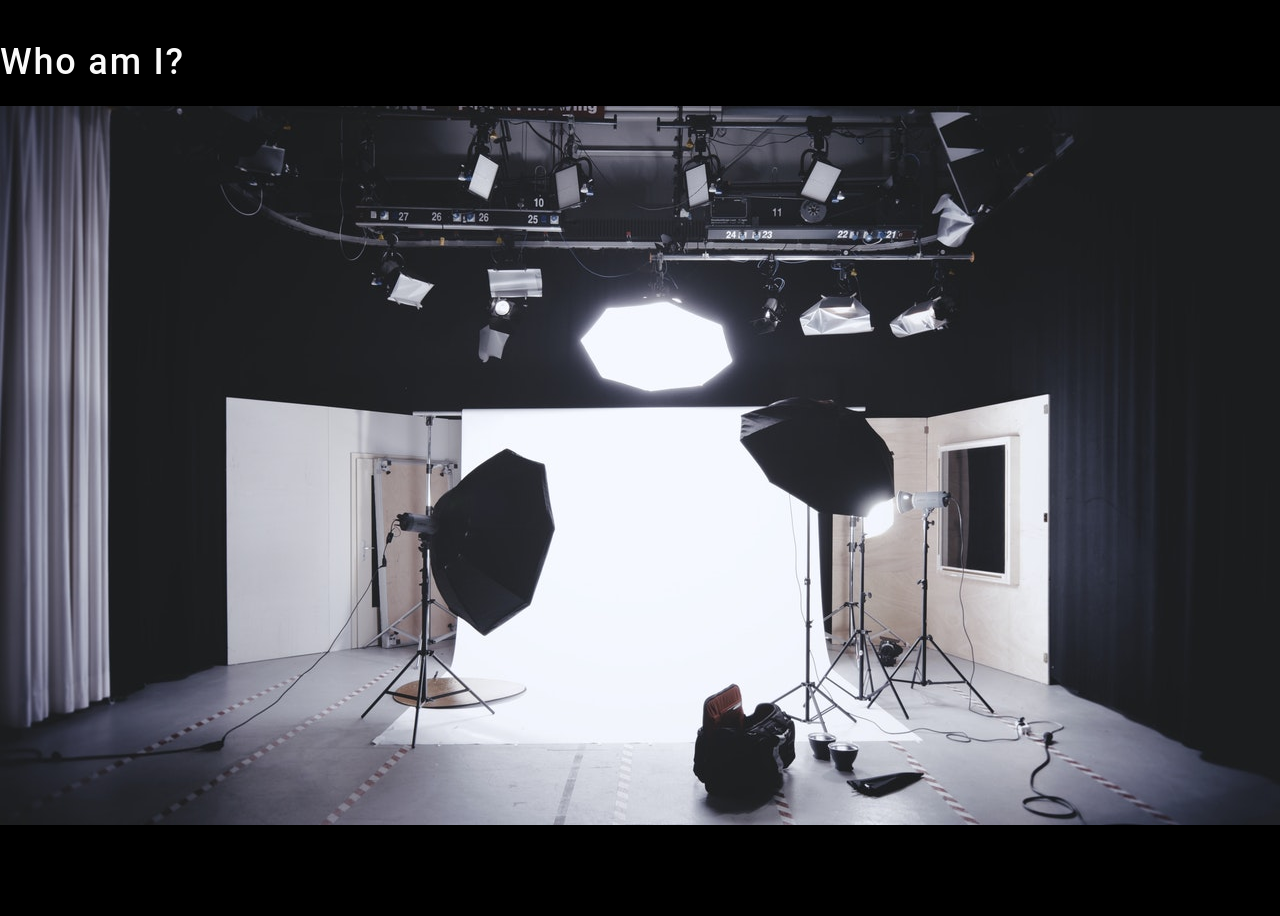
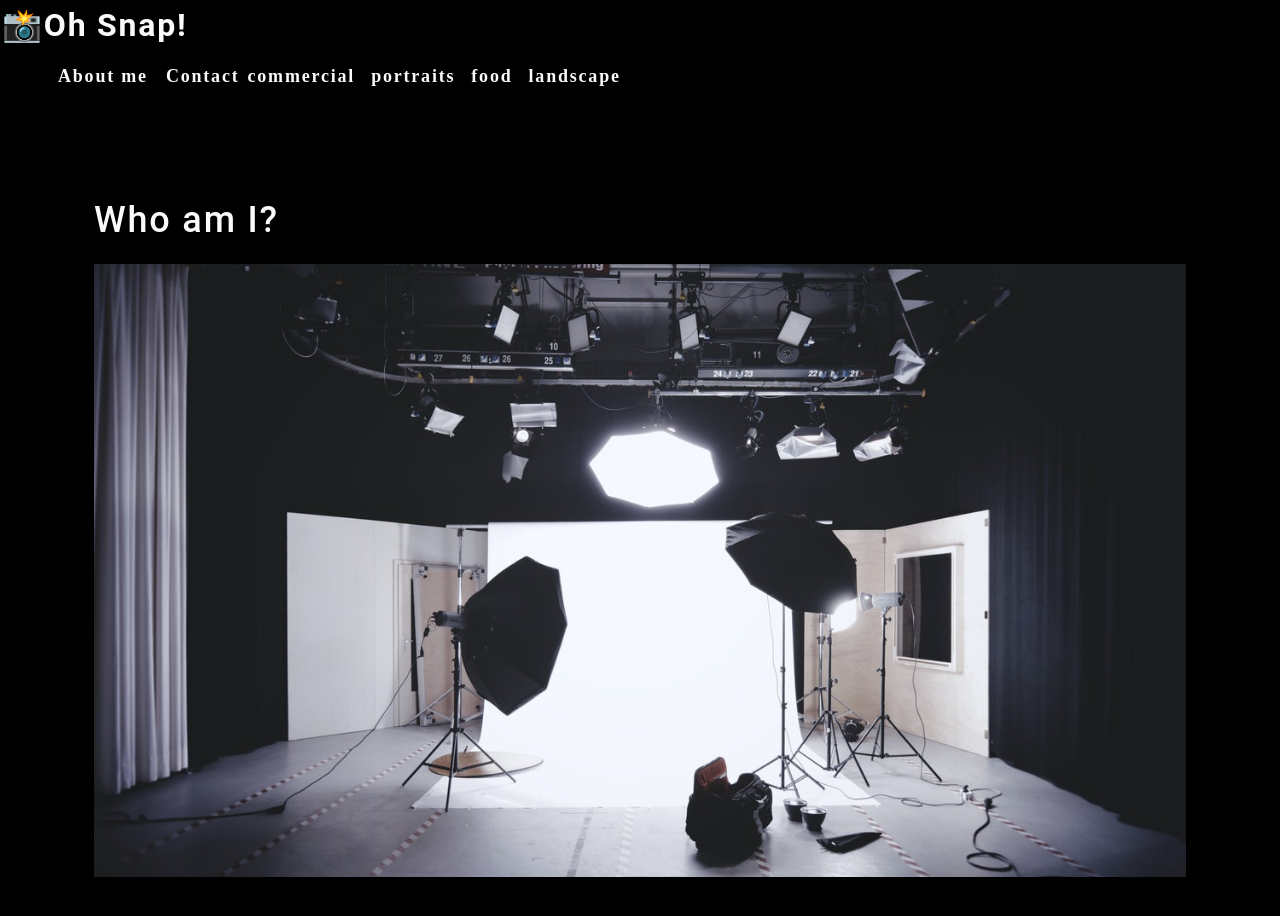
Before and after one commit to SteveHoltRules/mod-20-photo-port, a React (Create React App) app: page / in a window 1280 px wide. Shown: the top 916 px of the page. Before the commit the page ends 889 px from the top, so only its background shows below. Built offline with nearby package versions, Linux system fonts and the light colour scheme.

Commit message:
about and nav

```diff
--- a/src/App.js
+++ b/src/App.js
@@ -1,12 +1,16 @@
-import React from 'react';
-import About from './components/About';
+import React from "react";
+import About from "./components/About";
+import Nav from "./components/Nav";
 
-import './App.css';
+import "./App.css";
 
 function App() {
   return (
     <div>
-      <About></About>
+      <Nav></Nav>
+      <main>
+        <About></About>
+      </main>
     </div>
   );
 }
--- /dev/null
+++ b/src/components/Nav/index.js
@@ -0,0 +1,56 @@
+import React from "react";
+
+const categories = [
+  {
+    name: "commercial",
+    description:
+    "Photos of grocery stores, food trucks, and other commercial properties"
+  },
+  {name: "portraits", description: "Portraits of people in my life" },
+  {name: "food", description: "Delicious delicacies"},
+  {name: "landscape", description: "Fields, farmhouses, waterfalls, and the beauty of nature"},
+];
+
+function categorySelected(name) {
+  console.log(`${name} clicked`)
+}
+
+function Nav() {
+  return (
+    <header>
+      <h2>
+        <a href="/">
+          <span role="img" aria-label="camera">
+            📸
+          </span>
+          Oh Snap!
+        </a>
+      </h2>
+      <nav>
+        <ul className="flex-row">
+          <li className="mx-2">
+            <a href="#about">
+              About me
+            </a>
+          </li>
+          <li>
+          <span>Contact</span>
+          </li>
+          {categories.map((category) => (
+            <li
+              className="mx-1"
+              key={category.name}
+              >
+              <span onClick={() => categorySelected(category.name)}>
+                {category.name}
+              </span>
+              </li>
+          ))}
+        </ul>
+      </nav>
+    </header>
+  );
+}
+
+
+export default Nav;
```
